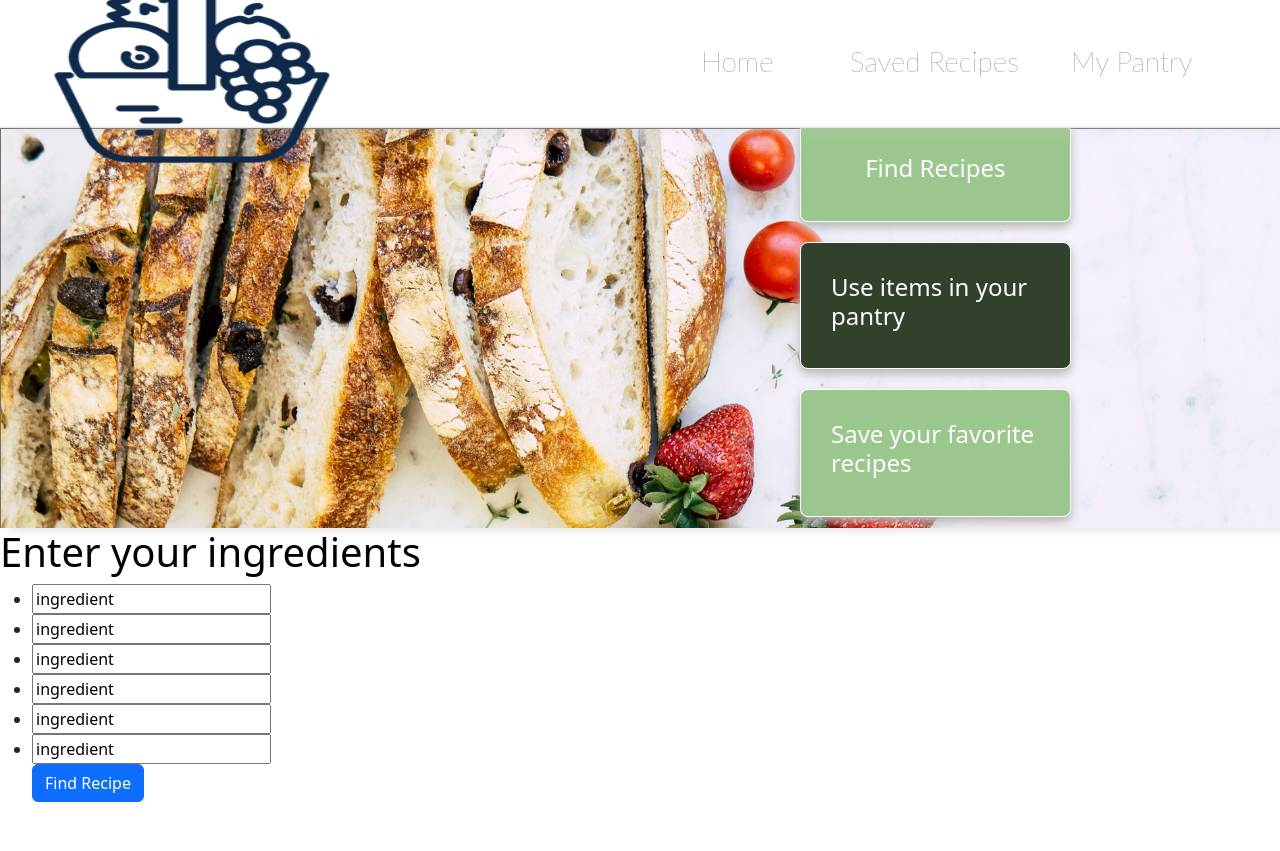
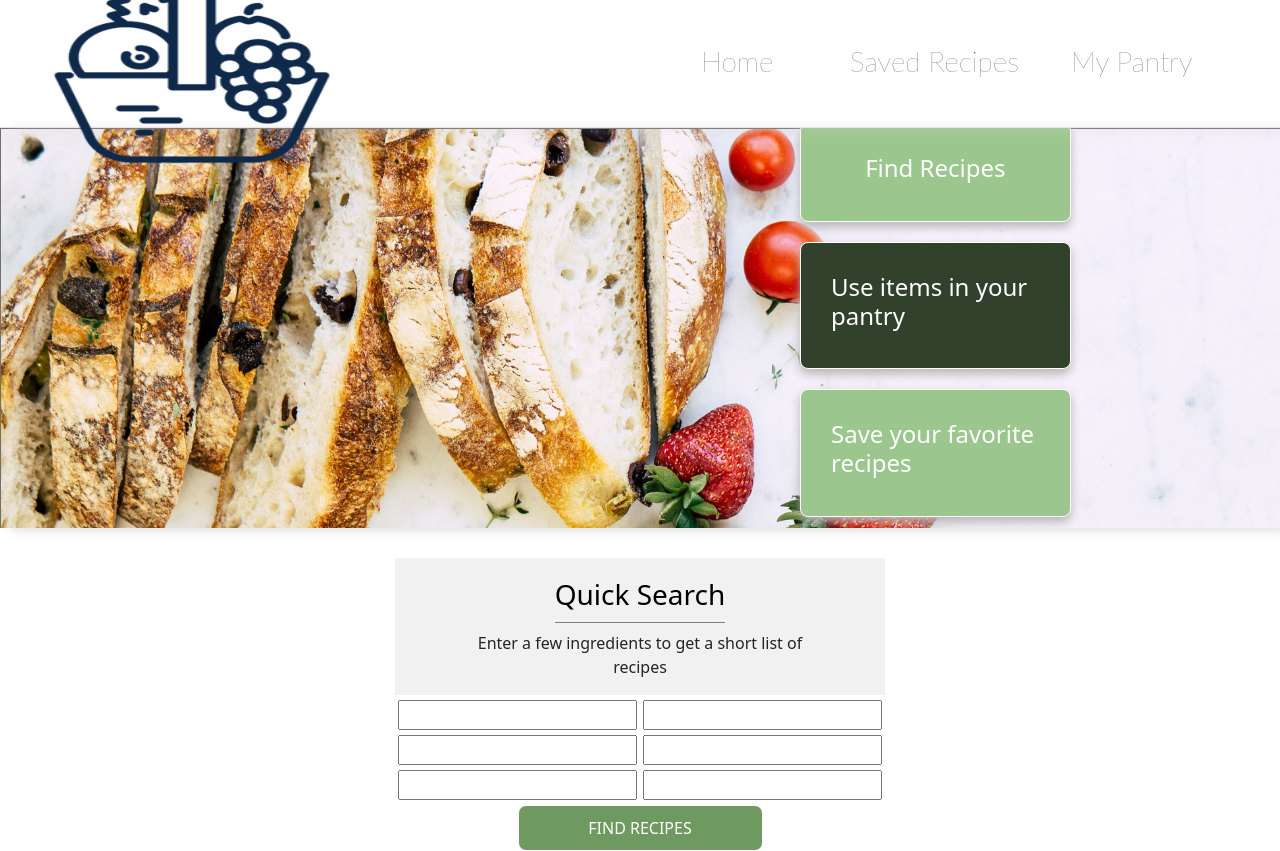
Before and after one commit to clayhindman01/Pantry, a React (Create React App) app: page / in a window 1280 px wide. Before the commit the page ends 818 px from the top, so only its background shows below. Built offline with nearby package versions, Linux system fonts and the light colour scheme.

Commit message:
more css updates

```diff
--- a/src/components/pantryGrab.css
+++ b/src/components/pantryGrab.css
@@ -1,8 +1,69 @@
+.main-cont {
+    display: flex;
+    justify-content: center;
+}
+
+ul {
+    list-style-type: none;
+}
 .pantry-container  {
     display: flex;
     flex-wrap: wrap;
     justify-content: center;
 }
+
+.pantryHeader {
+    padding: 20px 0px 10px 0px;
+    text-align: center;
+    border-bottom: solid grey 1px;
+}
+.pantryHeader-cont {
+    display: flex;
+    flex-direction: column;
+    align-items: center;
+    background-color: #F1F1F1;
+    margin: 30px 0px 0px 0px;
+    width: 100%;
+}
+
+.list-holder {
+    display: flex;
+}
+
+.selection-container {
+    display: flex;
+    flex-direction: column;
+    flex-wrap: wrap;
+    justify-content: center;
+    align-items: center;
+}
+
+.list-piece {
+    margin: 5px 3px 0px 3px;
+    /* border: solid grey 1px; */
+    /* border-radius: 5px; */
+    /* padding: 3px 0px 3px 0px; */
+}
+
+.selection-List {
+   padding: 0px;
+   margin: 0px 0px 5px 0px;
+}
+
+.submit {
+    width: 50%;
+    border: solid white 1px;
+    border-radius: 8px;
+    padding: 10px 10px 10px 10px;
+    background-color: #6E9A61;
+    color: white;
+}
+
+.pantry-h-text {
+    width:  70%;
+    text-align: center;
+}
+
 .outerCard {
     display: flex;
     flex-direction: column;
--- a/src/components/pantryGrab.jsx
+++ b/src/components/pantryGrab.jsx
@@ -86,16 +86,27 @@ export default class pantryGrab extends Component {
 
         return (
             <div>
-                <h1 className="pantryHeader">Enter your ingredients</h1>
-                <ul>
-                    <li><input name="0" onChange={this.myChangeHandler} defaultValue="ingredient"></input></li>
-                    <li><input name="1" onChange={this.myChangeHandler} defaultValue="ingredient"></input></li>
-                    <li><input name="2" onChange={this.myChangeHandler} defaultValue="ingredient"></input></li>
-                    <li><input name="3" onChange={this.myChangeHandler} defaultValue="ingredient"></input></li>
-                    <li><input name="4" onChange={this.myChangeHandler} defaultValue="ingredient"></input></li>
-                    <li><input name="5" onChange={this.myChangeHandler} defaultValue="ingredient"></input></li>
-                    <Button onClick={this.handleFormSubmit}>Find Recipe</Button>
+                <div className="main-cont">
+                    <div className="selection-container">
+                        <div className="pantryHeader-cont">
+                            <h3 className="pantryHeader">Quick Search</h3>
+                            <p className="pantry-h-text">Enter a few ingredients to get a short list of recipes</p>
+                        </div>
+                        <div className="list-holder">
+                            <ul className="selection-List">
+                                <li className="list-piece"><input name="0" onChange={this.myChangeHandler} defaultValue=""></input></li>
+                                <li className="list-piece"><input name="1" onChange={this.myChangeHandler} defaultValue=""></input></li>
+                                <li className="list-piece"><input name="2" onChange={this.myChangeHandler} defaultValue=""></input></li>
                             </ul>
+                            <ul className="selection-List">
+                                <li className="list-piece"><input name="3" onChange={this.myChangeHandler} defaultValue=""></input></li>
+                                <li className="list-piece"><input name="4" onChange={this.myChangeHandler} defaultValue=""></input></li>
+                                <li className="list-piece"><input name="5" onChange={this.myChangeHandler} defaultValue=""></input></li>
+                            </ul>
+                        </div>
+                        <button onClick={this.handleFormSubmit} className="submit">FIND RECIPES</button>
+                    </div>
+                </div>
                 <div className="pantry-container">
                     { this.state.recipes.map(recipe => {
                     return (
```
Also changed, not shown: 1 other file (tests, documents, lock files or other folders). Lines whose indentation alone changed are shown as unchanged.
